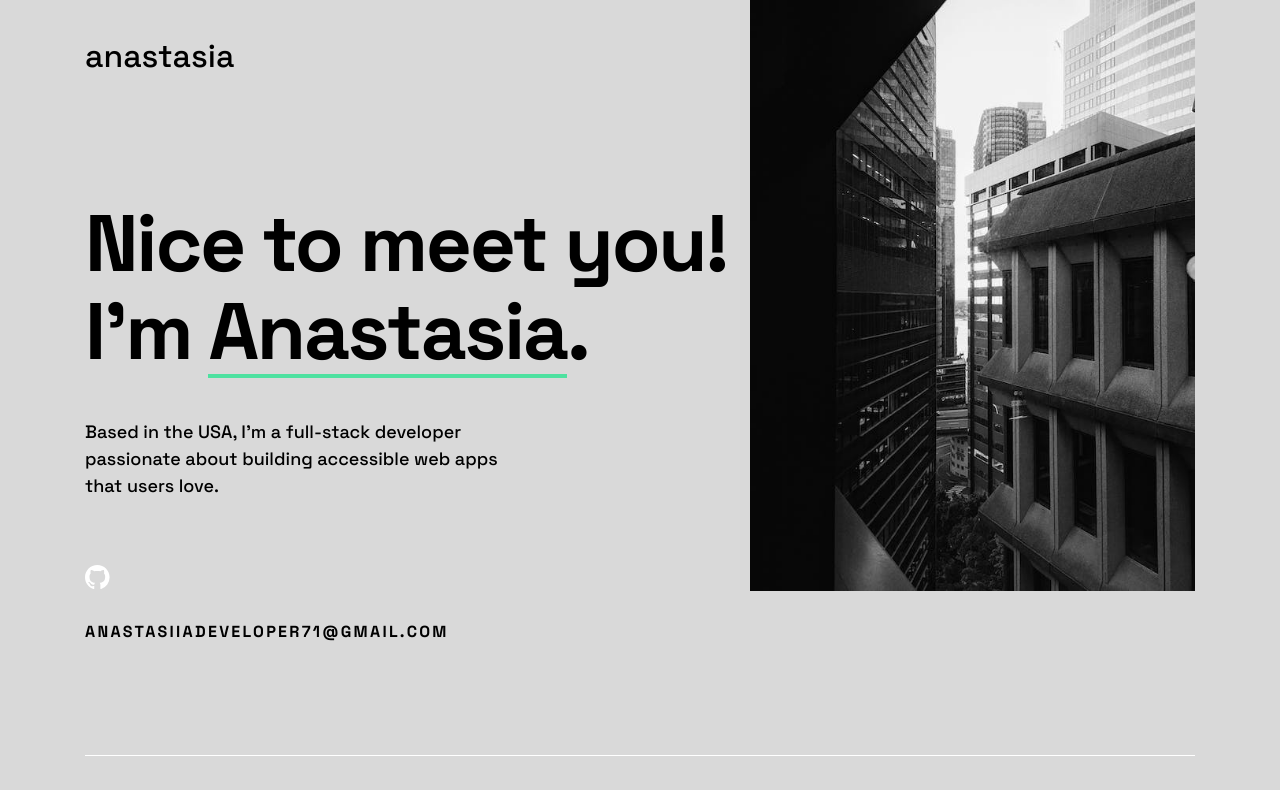
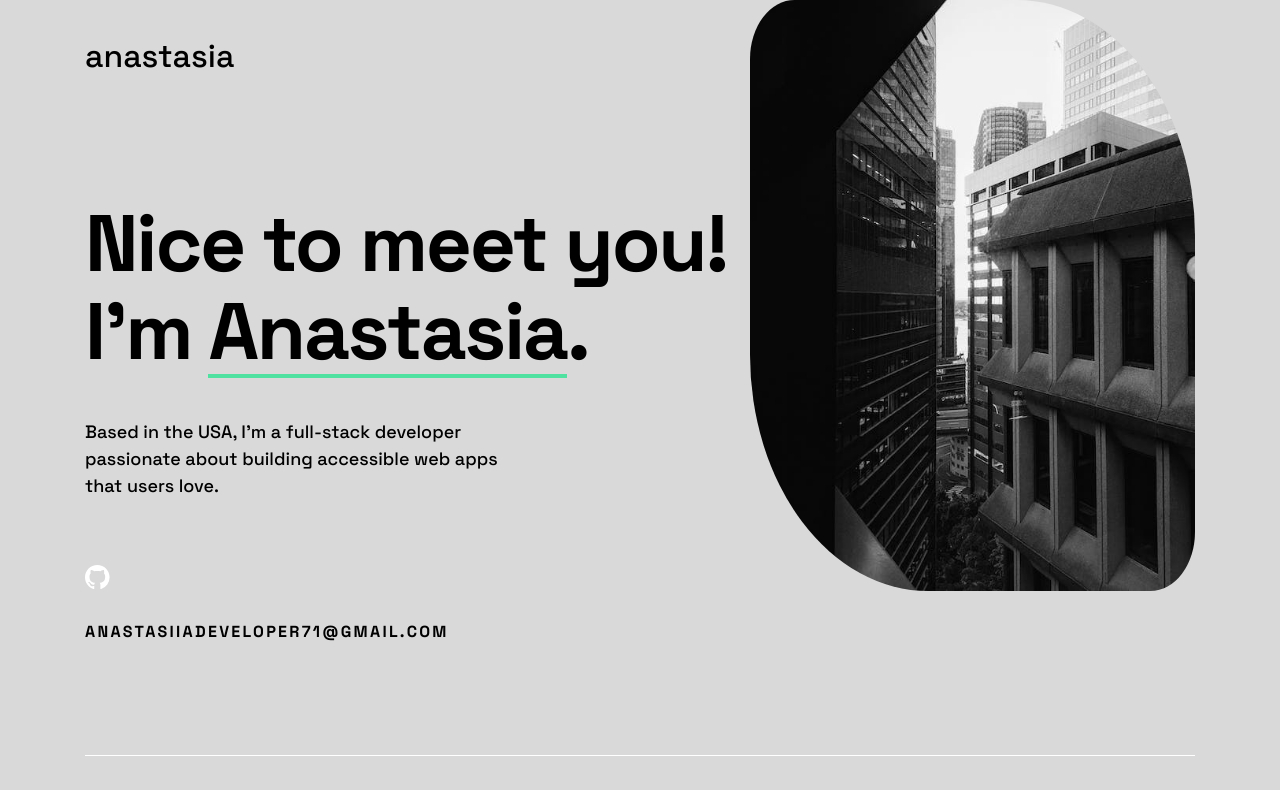
Before and after one commit to AnastasiiaK120/MyPortfolio, a Django app: page / in a window 1280 px wide. Shown: the top 790 px of the page. Run offline with Django 4.2, Linux system fonts and the light colour scheme; data comes from the database, SQL or seed files in the repository.

Commit message:
Fix image

```diff
--- a/base/templates/base/home.html
+++ b/base/templates/base/home.html
@@ -54,6 +54,7 @@
                     alt="picture"
                     width="174"
                     height="383"
+                    style="border-radius: 10% 40%;"
 
                   />
                 </picture>
```
